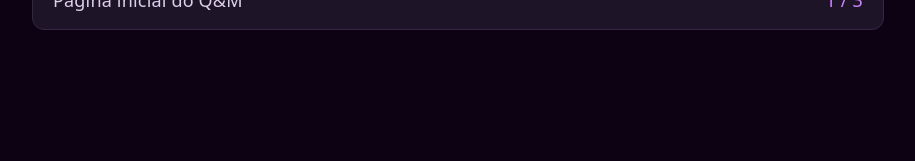
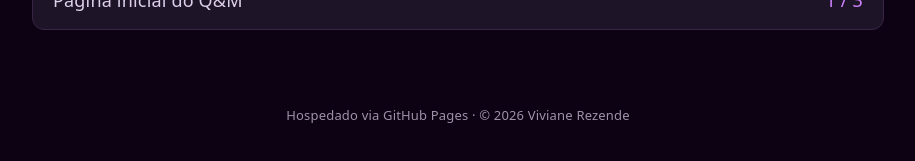
Before and after one commit to Viviane-rezende/meu-portfolio, a React (Vite) app: page /#/projetos/qem in a window 1280 px wide. Shown: the part 1355-1516 px from the top of the page, without its empty margins (182-1097 px from the left). Before the commit the page ends 1433 px from the top, so only its background shows below. Built offline with nearby package versions, Linux system fonts and the light colour scheme; the HTML template or start-up script is replaced by a standard one.

Commit message:
Adiciona footer às telas de projetos

```diff
--- a/src/pages/EcoBalance.tsx
+++ b/src/pages/EcoBalance.tsx
@@ -121,6 +121,7 @@ export default function EcoBalance() {
           </div>
         </div>
       </Section>
+      <footer className="page-footer">Hospedado via GitHub Pages · © 2026 Viviane Rezende</footer>
     </main>
   );
 }
--- a/src/pages/EcoBalanceMobile.tsx
+++ b/src/pages/EcoBalanceMobile.tsx
@@ -121,6 +121,7 @@ export default function EcoBalanceMobile() {
           </div>
         </div>
       </Section>
+      <footer className="page-footer">Hospedado via GitHub Pages · © 2026 Viviane Rezende</footer>
     </main>
   );
 }
--- a/src/pages/EducaHost.tsx
+++ b/src/pages/EducaHost.tsx
@@ -125,6 +125,7 @@ export default function EducaHost() {
           </div>
         </div>
       </Section>
+      <footer className="page-footer">Hospedado via GitHub Pages · © 2026 Viviane Rezende</footer>
     </main>
   );
 }
--- a/src/pages/QeM.tsx
+++ b/src/pages/QeM.tsx
@@ -122,6 +122,7 @@ export default function QeM() {
           </div>
         </div>
       </Section>
+      <footer className="page-footer">Hospedado via GitHub Pages · © 2026 Viviane Rezende</footer>
     </main>
   );
 }
--- a/src/pages/SagradoSistema.tsx
+++ b/src/pages/SagradoSistema.tsx
@@ -126,6 +126,7 @@ export default function SagradoSistema() {
           </div>
         </div>
       </Section>
+      <footer className="page-footer">Hospedado via GitHub Pages · © 2026 Viviane Rezende</footer>
     </main>
   );
 }
```
